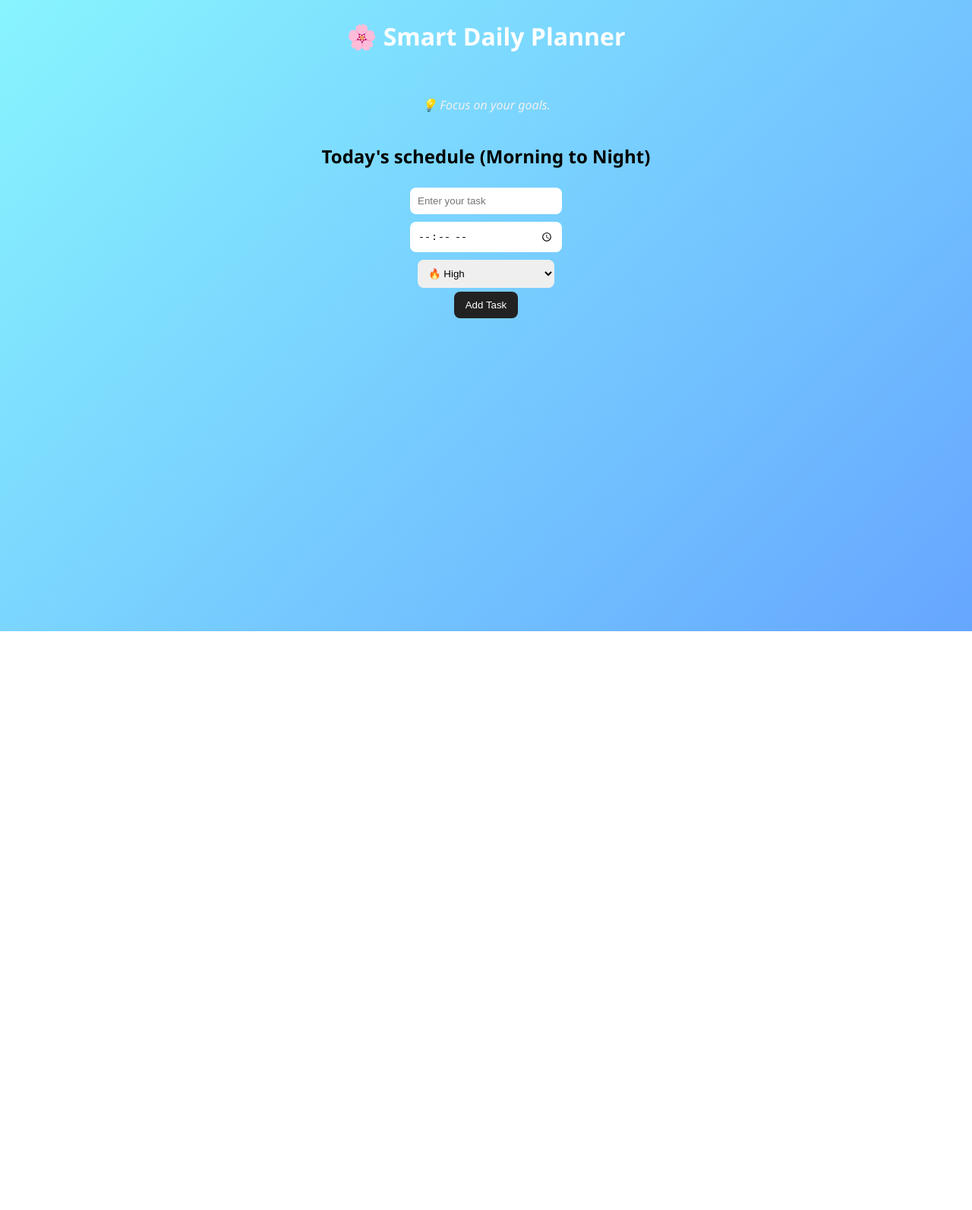
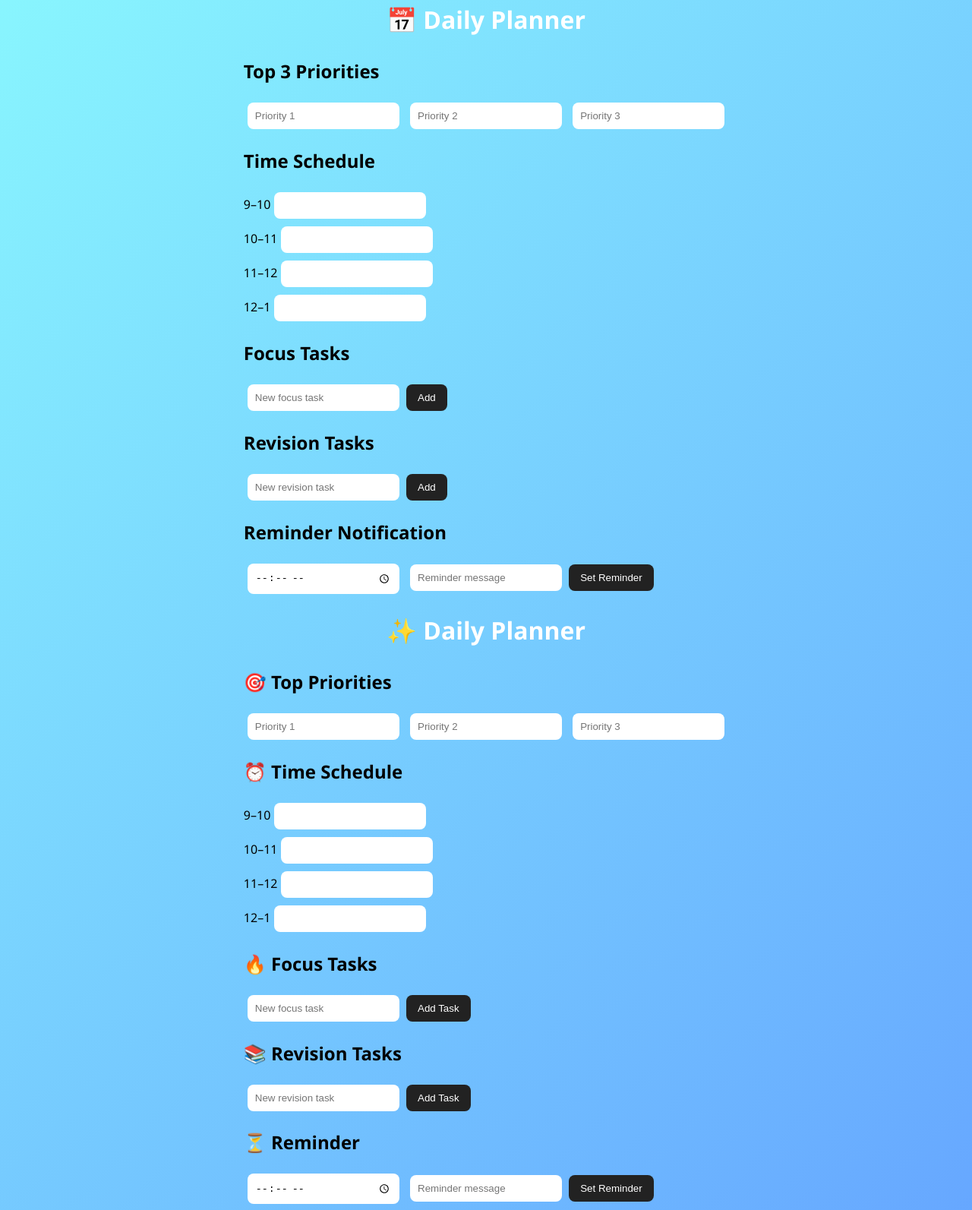
Before and after one commit to swas-2068/Daily_Planner, a plain HTML site: page index.html in a window 1280 px wide. Shown: the part 65-1658 px from the top of the page at 76% size. Before the commit the page ends 896 px from the top, so only its background shows below. Drawn offline with Linux system fonts and the light colour scheme.

Commit message:
Update index.html

```diff
--- a/index.html
+++ b/index.html
@@ -1,39 +1,137 @@
 <!DOCTYPE html>
 <html lang="en">
 <head>
-    <meta charset="UTF-8">
-    <title>smart daily Planner</title>>
-    <meta name="viewport" content="width=device-width, initial-scale=1.0">
+<meta charset="UTF-8">
+<title>Daily Planner</title>
 <link rel="stylesheet" href="style.css">
-    <title>Document</title>
 </head>
+
 <body>
-    <h1>🌸 Smart Daily Planner</h1>
 
-<p id="todayDate"></p>
-<p id="quote"></p>
+<h1>📅 Daily Planner</h1>
 
- <h2> Today's schedule (Morning to Night)</h2>
+<div id="datetime"></div>
 
-<input type="text" id="taskInput" placeholder="Enter your task">
-<input type="time" id="taskTime">
+<div class="container">
 
-<select id="priority">
-    <option value="High">🔥 High</option>
-    <option value="Medium">⭐ Medium</option>
-    <option value="Low">🌿 Low</option>
-</select>
+<!-- Top Priorities -->
+<section>
+<h2>Top 3 Priorities</h2>
+<input class="priority" placeholder="Priority 1">
+<input class="priority" placeholder="Priority 2">
+<input class="priority" placeholder="Priority 3">
+</section>
 
-<button onclick="addTask()">Add Task</button>
+<!-- Time Blocks -->
+<section>
+<h2>Time Schedule</h2>
 
-<ul id="taskList"></ul>
+<div class="time-block"><span>9–10</span><input></div>
+<div class="time-block"><span>10–11</span><input></div>
+<div class="time-block"><span>11–12</span><input></div>
+<div class="time-block"><span>12–1</span><input></div>
 
-<div class="progress-container">
-     <div id="progressBar"></div>
+</section>
+
+<!-- Focus Tasks -->
+<section>
+<h2>Focus Tasks</h2>
+<ul id="focusList"></ul>
+
+<input id="focusInput" placeholder="New focus task">
+<button id="addFocusBtn">Add</button>
+</section>
+
+<!-- Revision Tasks -->
+<section>
+<h2>Revision Tasks</h2>
+<ul id="revisionList"></ul>
+
+<input id="revisionInput" placeholder="New revision task">
+<button id="addRevisionBtn">Add</button>
+</section>
+
+<!-- Reminder -->
+<section>
+<h2>Reminder Notification</h2>
+
+<input type="time" id="reminderTime">
+<input id="reminderText" placeholder="Reminder message">
+
+<button id="setReminderBtn">Set Reminder</button>
+</section>
+
 </div>
 
-<p id="progressText"></p>
+<script src="script.js"></script>
+
+</body>
+</html>
+<!DOCTYPE html>
+<html lang="en">
+<head>
+<meta charset="UTF-8">
+<title>Colorful Daily Planner</title>
+
+<!-- Google Font -->
+<link href="https://fonts.googleapis.com/css2?family=Poppins:wght@300;500;700&display=swap" rel="stylesheet">
+
+<link rel="stylesheet" href="style.css">
+</head>
+
+<body>
+
+<h1 class="main-title">✨ Daily Planner</h1>
+
+<div id="datetime"></div>
+
+<div class="container">
+
+<section class="card priorities">
+<h2>🎯 Top Priorities</h2>
+<input class="priority" placeholder="Priority 1">
+<input class="priority" placeholder="Priority 2">
+<input class="priority" placeholder="Priority 3">
+</section>
+
+<section class="card schedule">
+<h2>⏰ Time Schedule</h2>
+
+<div class="time-block"><span>9–10</span><input></div>
+<div class="time-block"><span>10–11</span><input></div>
+<div class="time-block"><span>11–12</span><input></div>
+<div class="time-block"><span>12–1</span><input></div>
+
+</section>
+
+<section class="card focus">
+<h2>🔥 Focus Tasks</h2>
+<ul id="focusList"></ul>
+
+<input id="focusInput" placeholder="New focus task">
+<button id="addFocusBtn">Add Task</button>
+</section>
+
+<section class="card revision">
+<h2>📚 Revision Tasks</h2>
+<ul id="revisionList"></ul>
+
+<input id="revisionInput" placeholder="New revision task">
+<button id="addRevisionBtn">Add Task</button>
+</section>
+
+<section class="card reminder">
+<h2>⏳ Reminder</h2>
+
+<input type="time" id="reminderTime">
+<input id="reminderText" placeholder="Reminder message">
+
+<button id="setReminderBtn">Set Reminder</button>
+</section>
+
+</div>
 
 <script src="script.js"></script>
+
 </body>
 </html>
```
